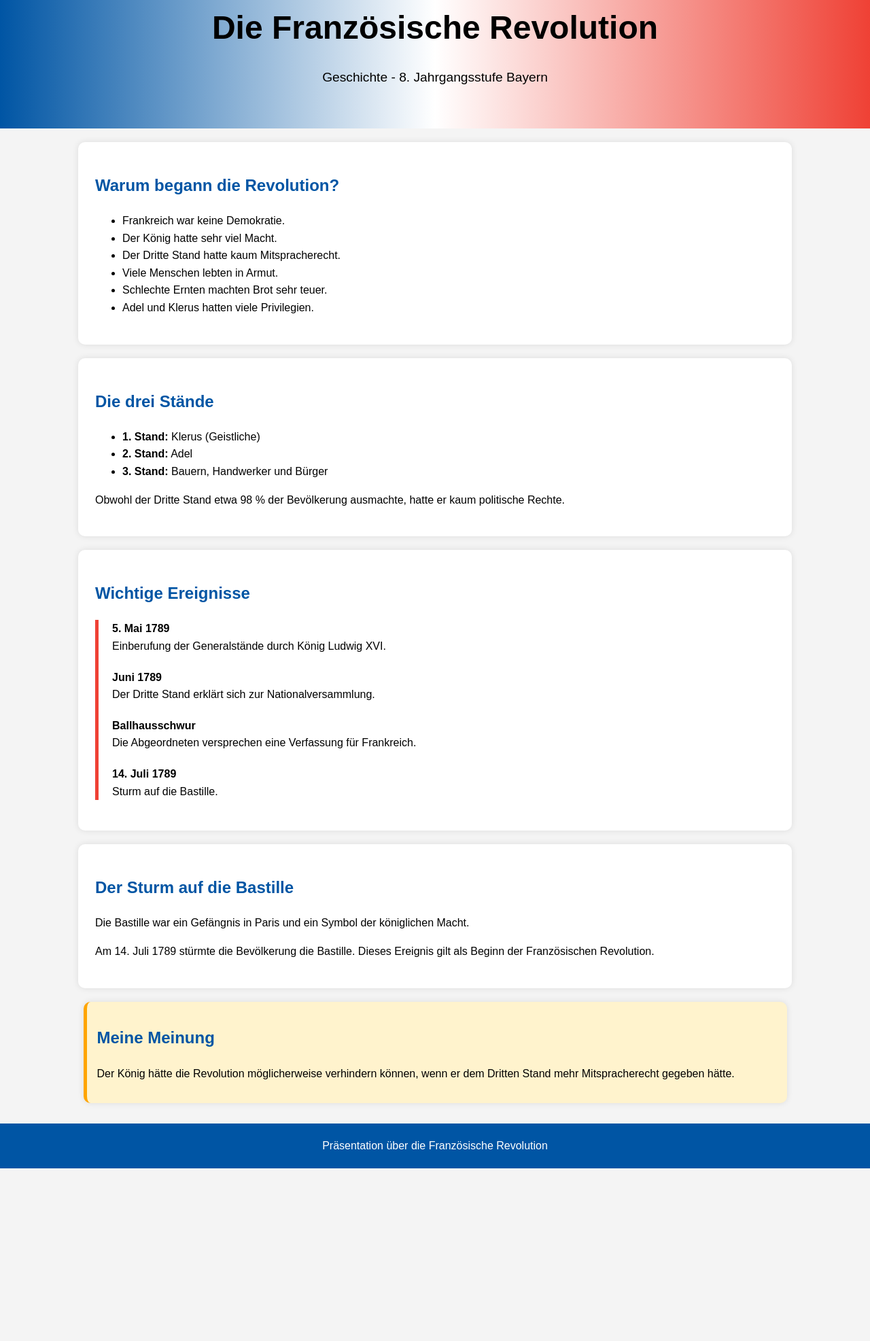
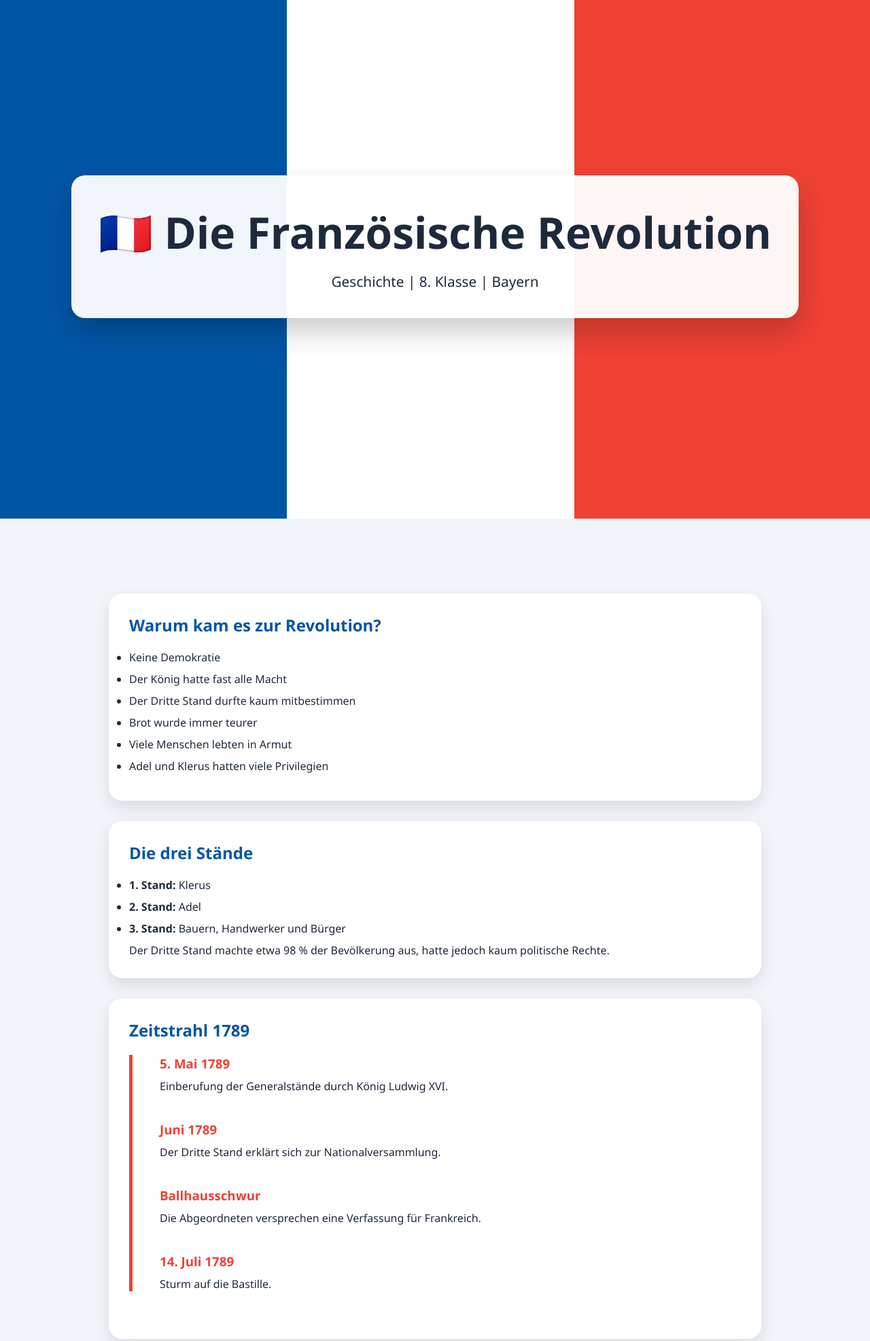
Before and after one commit to pauli-dot-com/index.html, a plain HTML site: page index.html in a window 1280 px wide. Shown: the part 37-2010 px from the top of the page at 68% size. Before the commit the page ends 1756 px from the top, so only its background shows below. Drawn offline with Linux system fonts and the light colour scheme.

Commit message:
Refactor index.html for improved structure and styling

```diff
--- a/index.html
+++ b/index.html
@@ -3,169 +3,221 @@
 <head>
 <meta charset="UTF-8">
 <meta name="viewport" content="width=device-width, initial-scale=1.0">
-
-<title>Die Französische Revolution</title>
+<title>Französische Revolution</title>
 
 <style>
 
-body{
+*{
 margin:0;
-    font-family: Arial, sans-serif;
-    background:#f4f4f4;
-    line-height:1.6;
+padding:0;
+box-sizing:border-box;
+font-family:Segoe UI,sans-serif;
 }
 
-header{
-    background:linear-gradient(to right,#0055A4,#ffffff,#EF4135);
-    padding:40px;
-    text-align:center;
+body{
+background:#f1f5f9;
+color:#1e293b;
 }
 
-header h1{
-    margin:0;
-    font-size:3em;
+.hero{
+height:100vh;
+background:linear-gradient(
+90deg,
+#0055A4 0%,
+#0055A4 33%,
+white 33%,
+white 66%,
+#EF4135 66%
+);
+display:flex;
+justify-content:center;
+align-items:center;
+text-align:center;
+padding:20px;
 }
 
-header p{
-    font-size:1.2em;
+.hero-box{
+background:rgba(255,255,255,0.95);
+padding:40px;
+border-radius:20px;
+box-shadow:0 20px 40px rgba(0,0,0,0.2);
+}
+
+.hero h1{
+font-size:4rem;
+margin-bottom:15px;
+}
+
+.hero p{
+font-size:1.3rem;
 }
 
 section{
+max-width:1000px;
+margin:auto;
+padding:80px 20px;
+}
+
+.card{
 background:white;
-    max-width:1000px;
-    margin:20px auto;
-    padding:25px;
-    border-radius:10px;
-    box-shadow:0 0 10px rgba(0,0,0,0.1);
+padding:30px;
+border-radius:20px;
+box-shadow:0 10px 25px rgba(0,0,0,0.1);
+margin-top:30px;
 }
 
 h2{
+margin-bottom:20px;
 color:#0055A4;
 }
 
 .timeline{
+position:relative;
+padding-left:40px;
 border-left:5px solid #EF4135;
-    padding-left:20px;
 }
 
 .event{
-    margin-bottom:20px;
+margin-bottom:40px;
+}
+
+.event h3{
+color:#EF4135;
+margin-bottom:10px;
+}
+
+ul li{
+margin:10px 0;
+}
+
+.quote{
+background:#0055A4;
+color:white;
+padding:30px;
+border-radius:20px;
+font-size:1.2rem;
+text-align:center;
+margin-top:40px;
 }
 
 footer{
+background:#0f172a;
+color:white;
 text-align:center;
-    background:#0055A4;
-    color:white;
-    padding:20px;
-    margin-top:30px;
+padding:30px;
 }
 
-.highlight{
-    background:#fff3cd;
-    padding:15px;
-    border-left:5px solid orange;
+@media(max-width:700px){
+
+.hero h1{
+font-size:2.2rem;
+}
+
+.hero p{
+font-size:1rem;
+}
+
 }
 
 </style>
-
 </head>
 
 <body>
 
-<header>
-    <h1>Die Französische Revolution</h1>
-    <p>Geschichte - 8. Jahrgangsstufe Bayern</p>
-</header>
-
-<section>
-    <h2>Warum begann die Revolution?</h2>
-
-    <ul>
-        <li>Frankreich war keine Demokratie.</li>
-        <li>Der König hatte sehr viel Macht.</li>
-        <li>Der Dritte Stand hatte kaum Mitspracherecht.</li>
-        <li>Viele Menschen lebten in Armut.</li>
-        <li>Schlechte Ernten machten Brot sehr teuer.</li>
-        <li>Adel und Klerus hatten viele Privilegien.</li>
-    </ul>
-</section>
+<div class="hero">
+<div class="hero-box">
+<h1>🇫🇷 Die Französische Revolution</h1>
+<p>Geschichte | 8. Klasse | Bayern</p>
+</div>
+</div>
 
 <section>
 
+<div class="card">
+<h2>Warum kam es zur Revolution?</h2>
+
+<ul>
+<li>Keine Demokratie</li>
+<li>Der König hatte fast alle Macht</li>
+<li>Der Dritte Stand durfte kaum mitbestimmen</li>
+<li>Brot wurde immer teurer</li>
+<li>Viele Menschen lebten in Armut</li>
+<li>Adel und Klerus hatten viele Privilegien</li>
+</ul>
+</div>
+
+<div class="card">
 <h2>Die drei Stände</h2>
 
 <ul>
-        <li><strong>1. Stand:</strong> Klerus (Geistliche)</li>
-        <li><strong>2. Stand:</strong> Adel</li>
-        <li><strong>3. Stand:</strong> Bauern, Handwerker und Bürger</li>
+<li><b>1. Stand:</b> Klerus</li>
+<li><b>2. Stand:</b> Adel</li>
+<li><b>3. Stand:</b> Bauern, Handwerker und Bürger</li>
 </ul>
 
 <p>
-        Obwohl der Dritte Stand etwa 98 % der Bevölkerung ausmachte,
-        hatte er kaum politische Rechte.
+Der Dritte Stand machte etwa 98 % der Bevölkerung aus,
+hatte jedoch kaum politische Rechte.
 </p>
+</div>
 
-</section>
-
-<section>
-
-    <h2>Wichtige Ereignisse</h2>
+<div class="card">
+<h2>Zeitstrahl 1789</h2>
 
 <div class="timeline">
 
 <div class="event">
-            <strong>5. Mai 1789</strong><br>
-            Einberufung der Generalstände durch König Ludwig XVI.
+<h3>5. Mai 1789</h3>
+<p>Einberufung der Generalstände durch König Ludwig XVI.</p>
 </div>
 
 <div class="event">
-            <strong>Juni 1789</strong><br>
-            Der Dritte Stand erklärt sich zur Nationalversammlung.
+<h3>Juni 1789</h3>
+<p>Der Dritte Stand erklärt sich zur Nationalversammlung.</p>
 </div>
 
 <div class="event">
-            <strong>Ballhausschwur</strong><br>
-            Die Abgeordneten versprechen eine Verfassung für Frankreich.
+<h3>Ballhausschwur</h3>
+<p>Die Abgeordneten versprechen eine Verfassung für Frankreich.</p>
 </div>
 
 <div class="event">
-            <strong>14. Juli 1789</strong><br>
-            Sturm auf die Bastille.
+<h3>14. Juli 1789</h3>
+<p>Sturm auf die Bastille.</p>
 </div>
 
+</div>
+</div>
+
+<div class="card">
+<h2>Der Sturm auf die Bastille</h2>
+
+<p>
+Die Bastille war ein Gefängnis und ein Symbol der Macht des Königs.
+Am 14. Juli 1789 wurde sie von den Aufständischen gestürmt.
+Dieses Ereignis gilt als Beginn der Französischen Revolution.
+</p>
+
+</div>
+
+<div class="quote">
+„Freiheit, Gleichheit, Brüderlichkeit“
+</div>
+
+<div class="card">
+<h2>Meine Einschätzung</h2>
+
+<p>
+Der König hätte die Revolution vielleicht verhindern können,
+wenn er dem Dritten Stand mehr Mitspracherecht gegeben hätte.
+Da er die Forderungen ablehnte, wurden die Spannungen immer größer.
+</p>
 </div>
 
 </section>
 
-<section>
-
-    <h2>Der Sturm auf die Bastille</h2>
-
-    <p>
-        Die Bastille war ein Gefängnis in Paris und ein Symbol der
-        königlichen Macht.
-    </p>
-
-    <p>
-        Am 14. Juli 1789 stürmte die Bevölkerung die Bastille.
-        Dieses Ereignis gilt als Beginn der Französischen Revolution.
-    </p>
-
-</section>
-
-<section class="highlight">
-
-    <h2>Meine Meinung</h2>
-
-    <p>
-        Der König hätte die Revolution möglicherweise verhindern können,
-        wenn er dem Dritten Stand mehr Mitspracherecht gegeben hätte.
-    </p>
-
-</section>
-
 <footer>
-    Präsentation über die Französische Revolution
+Präsentation zur Französischen Revolution • Pauline Stormanns
 </footer>
 
 </body>
```
Lines whose indentation alone changed are shown as unchanged.
